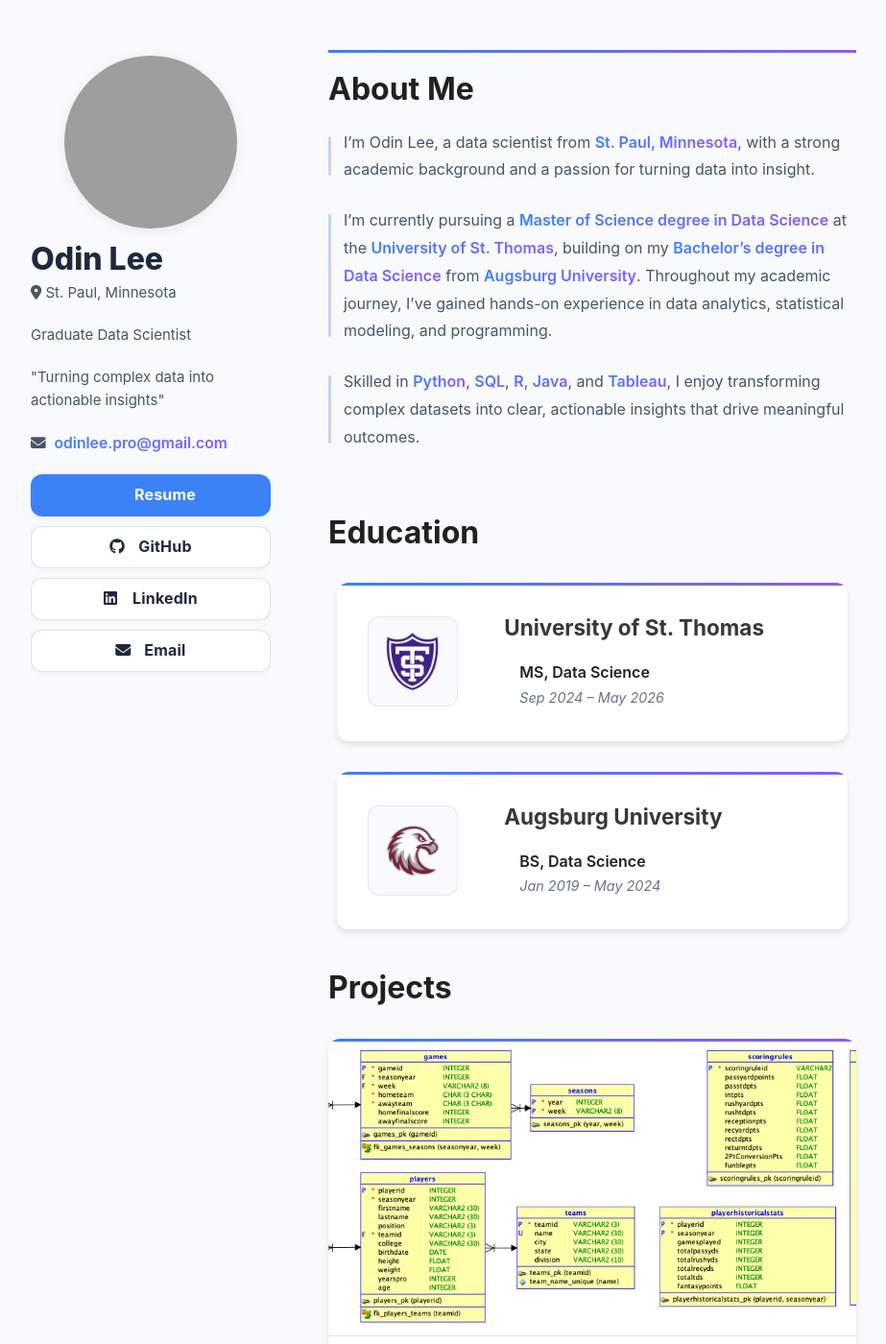
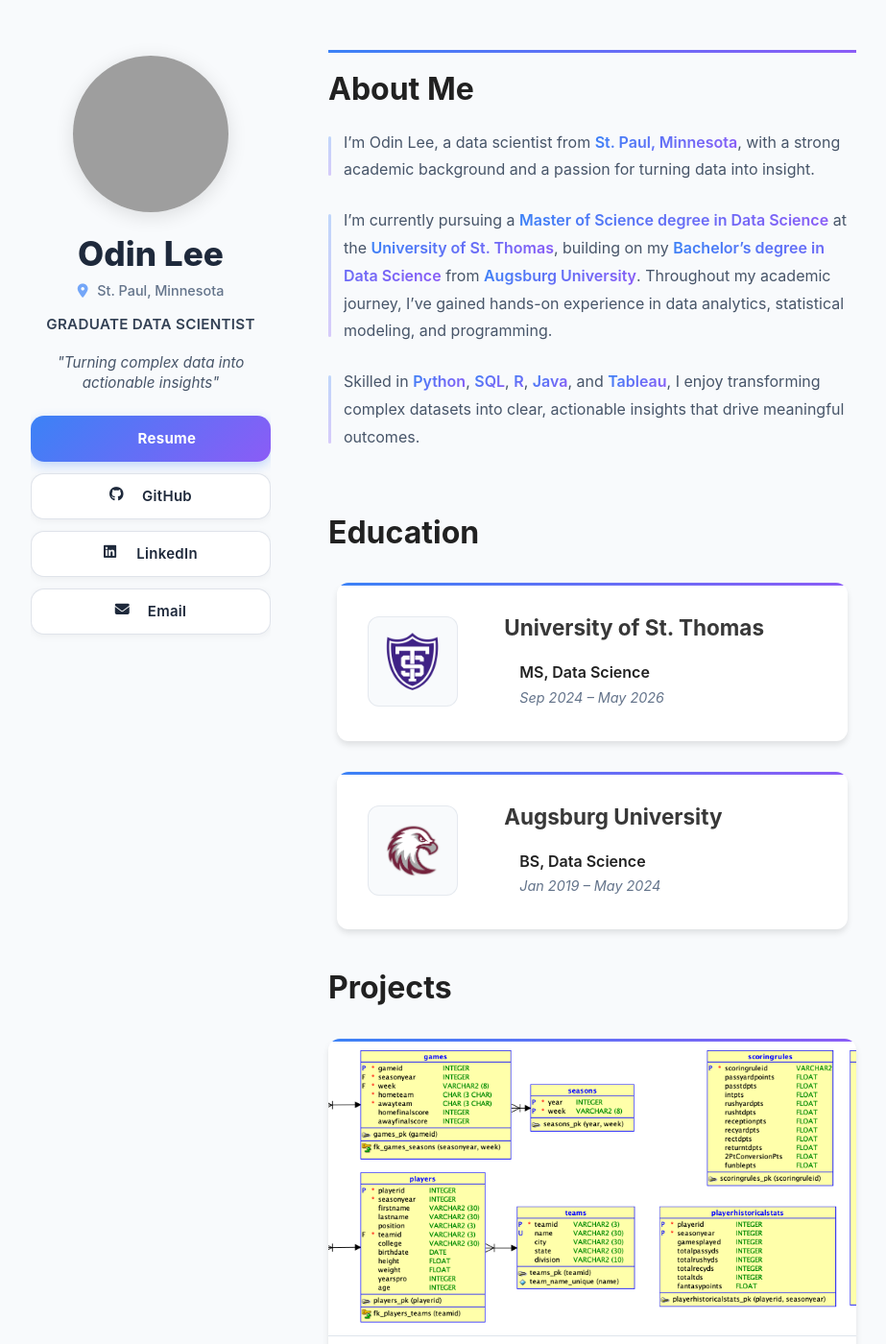
Before and after one commit to OdinLeePro/OdinLeePro.github.io, a Jekyll site: the page built from index.md, in a window 1280 px wide and 1400 px high. Shown: the whole window at 96% size, without its empty margins (178-1101 px from the left). Built offline with Jekyll 4.4.1, drawn with Linux system fonts in a browser that asks for light colours; the repository's description, which GitHub fills in, is left out; grey boxes are pictures that could not be loaded.

Commit message:
Add files via upload

```diff
--- a/assets/css/style.scss
+++ b/assets/css/style.scss
@@ -99,35 +99,98 @@ h1.section-title {
 
 .headshot {
   border-radius: 50%;                           // make the image perfectly circular
-  margin-bottom: 14px;
-  max-width: 72%;
+  margin-bottom: 1.5rem;                        // increased spacing below headshot
+  max-width: 65%;                               // reduced from 72% for better text balance
   aspect-ratio: 1 / 1;
   height: auto;                                 // keeps height responsive with width
   display: block;                               // makes the image behave like a block (so margin auto works)
   margin-inline: auto;                          // horizontally center the image
   object-fit: cover;                            // crop the image neatly to fill its circle
-  box-shadow: 0 2px 14px rgba(0,0,0,0.08);    // subtle shadow for depth
+  box-shadow: 0 4px 20px rgba(0,0,0,0.12);     // enhanced shadow for more depth
 }
 
-/* style the <h1> that follows a headshot, or an <h1> that directly precedes an .addr */
-.headshot + h1, h1:has(+ .addr) {
-  font-size: 2rem;
+/* style the <h1> that follows a headshot - updated for new fields */
+.headshot + h1, h1:has(+ .location), h1:has(+ .addr) {
+  font-size: 2.2rem;                            // slightly smaller for better hierarchy
   color: $title-color;
-  margin: 0 0 6px;        // no top margin, 20px bottom spacing
-  font-weight: 800;       // bold text
-  line-height: 1.1;       // compact line height for titles
+  margin: 0 0 8px;                              // tight spacing to next element
+  font-weight: 800;                             // bold text
+  line-height: 1.1;                             // compact line height for titles
+  text-align: center;                           // center the name
 }
 
-/* -------- Email Address Styling -------- */
+/* -------- Location Styling -------- */
+
+.location {
+  text-align: center;
+  margin: 0 0 12px 0;
+  font-size: 0.9rem;
+  color: $muted-color;
+  font-weight: 500;
+  display: flex;
+  align-items: center;
+  justify-content: center;
+  gap: 6px;
+}
+
+.location i {
+  color: rgba($blue, 0.7);                      // subtle blue accent for location icon
+}
+
+/* -------- Professional Title Styling -------- */
+
+.professional-title {
+  text-align: center;
+  margin: 0 0 16px 0;
+  font-size: 1.1rem;
+  font-weight: 600;
+  color: $heading-color;
+  letter-spacing: 0.3px;
+  text-transform: uppercase;                    // makes it feel more like a credential
+  font-size: 0.95rem;                          // slightly smaller for the uppercase text
+}
+
+/* -------- Value Proposition Tagline -------- */
+
+.tagline {
+  text-align: center;
+  margin: 0 0 24px 0;
+  font-size: 0.95rem;
+  font-style: italic;
+  color: $text-color;
+  line-height: 1.4;
+  padding: 0 8px;                              // slight padding for mobile
+  position: relative;
+}
+
+.tagline::before,
+.tagline::after {
+  content: '';
+  position: absolute;
+  top: 50%;
+  width: 20px;
+  height: 1px;
+  background: linear-gradient(135deg, rgba($blue, 0.4), rgba($purple, 0.4));
+}
+
+.tagline::before {
+  left: -30px;
+}
+
+.tagline::after {
+  right: -30px;
+}
+
+/* -------- Email Address Styling (Hidden by default) -------- */
 
 .addr {
+  display: none;                               // hidden since email is now a button
   margin: 2px 0 12px 0;
   font-size: 0.98rem;
 }
 
 .addr a {
-
-  // fallback solid color if gradient isn’t supported
+  // fallback solid color if gradient isn't supported
   color: $blue;
 
   // gradient text (blue → purple)
@@ -136,9 +199,9 @@ h1.section-title {
   -webkit-text-fill-color: transparent;
   background-clip: text;
 
-  text-decoration: none;    // remove default underline
-  font-weight: 600;         // make email text slightly bolder
-  display: inline-block;    // allows transform/scale on the link
+  text-decoration: none;                       // remove default underline
+  font-weight: 600;                            // make email text slightly bolder
+  display: inline-block;                       // allows transform/scale on the link
 }
 
 /* apply smooth animation to both the envelope icon and the email link */
@@ -151,7 +214,7 @@ h1.section-title {
   transform: scale(1.05);
 }
 
-/* apply gradient on hover to the envalope icon */
+/* apply gradient on hover to the envelope icon */
 .addr:hover i {
   background: linear-gradient(135deg, $blue, $purple);
   -webkit-background-clip: text;
@@ -161,7 +224,7 @@ h1.section-title {
 
 /* accessible focus for the email link */
 .addr a:focus-visible {
-  outline: 3px solid rgba(59, 130, 246, 0.35);    // blue focus ring
+  outline: 3px solid rgba(59, 130, 246, 0.35);  // blue focus ring
   outline-offset: 3px;
   border-radius: 6px;
 }
@@ -176,50 +239,42 @@ h1.section-title {
 /* -------- Socials Links DESKTOP -------- */
 
 .linkWrapperDesktop {
-  margin-top: 20px;   // space above the links block
+  margin-top: 24px;                            // increased spacing above buttons
 }
 
 .linkWrapperDesktop .link {
-  list-style: none;   // remove bullets
-  padding: 0;         // reset padding
-  margin: 0;          // reset margin
+  list-style: none;                            // remove bullets
+  padding: 0;                                  // reset padding
+  margin: 0;                                   // reset margin
 
   /* use grid for consistent vertical rhythm */
   display: grid;
-  gap: 10px;
+  gap: 12px;                                   // increased spacing between buttons
 }
 
 .linkWrapperDesktop .link li {
-  margin: 0;    // vertical spacing between items
+  margin: 0;                                   // vertical spacing between items
 }
 
-/* Base button appearance (White Buttons) */
+/* Base button appearance */
 .linkWrapperDesktop .link a {
-  display: inline-flex;                       // layout for icon + text
-  align-items: center;                        // vertically center contents
+  display: inline-flex;                        // layout for icon + text
+  align-items: center;                         // vertically center contents
   justify-content: center;
-  gap: 8px;
-  width: 100%;                                // fill container width
-  min-height: 44px;                           // accessible tap target (kept)
-  height: 44px;
-  padding: 0 18px;                            // inner spacing
-  box-sizing: border-box;                     // include border/padding in width
+  gap: 10px;                                   // more space for icons
+  width: 100%;                                 // fill container width
+  min-height: 48px;                            // larger accessible tap target
+  height: 48px;
+  padding: 0 20px;                             // inner spacing
+  box-sizing: border-box;                      // include border/padding in width
 
-  background: $white;                         // white card look
-  border: 1.5px solid $border-color;          // subtle border (slightly stronger)
-  border-radius: 12px;                        // rounder corners (was $border-radius)
-  box-shadow: 0 2px 8px rgba(0,0,0,0.04);   // gentle lift
+  border-radius: 14px;                         // more rounded corners
+  text-decoration: none;                       // remove underline
+  font-size: 15px;                             // readable size
+  font-weight: 600;                            // semi-bold
+  letter-spacing: 0.3px;
 
-  text-decoration: none;                      // remove underline
-  color: $title-color;                        // default link color
-  font-size: 16px;                            // readable size
-  font-weight: 700;                           // stronger weight
-  letter-spacing: .2px;
-
-  transition: background-color .15s ease,
-              border-color .15s ease,
-              color .15s ease,
-              transform .04s ease;
+  transition: all 0.2s ease;                   // smooth transitions
 }
 
 .linkWrapperDesktop .link a:active {
@@ -231,54 +286,99 @@ h1.section-title {
   outline-offset: 2px;
 }
 
-/* normal hover (solid text color as fallback) */
-.linkWrapperDesktop .link a:hover {
-  background: #f1f5f9;              // subtle hover background
-  border-color: rgba($purple, 0.3);   // tinted border on hover
-  color: #334155;                   // slightly darker text on hover
+/* PRIMARY BUTTON (Resume) — Hero CTA */
+.linkWrapperDesktop .link a.primaryButton {
+  background: linear-gradient(135deg, $blue, $purple);
+  color: white;
+  border: none;
+  box-shadow: 0 4px 12px rgba($blue, 0.3);
+  font-weight: 700;                            // bolder for primary action
 }
 
-/* upgrade to gradient text only if supported */
-@supports (-webkit-background-clip: text) or (background-clip: text) {
-  .linkWrapperDesktop .link a.baseButton:hover {
-    background-image: linear-gradient(135deg, $blue, $purple);
-    -webkit-background-clip: text;
-    background-clip: text;
-    -webkit-text-fill-color: transparent;
-    color: transparent;
-  }
+.linkWrapperDesktop .link a.primaryButton:hover {
+  transform: translateY(-2px);                 // lift effect
+  box-shadow: 0 6px 20px rgba($blue, 0.4);    // stronger shadow on hover
 }
 
-
-/* --------------------------------*/
-
-
-/* PRIMARY (Resume) — solid accent */
-.linkWrapperDesktop .link a.primaryButton {
-  background: $blue;
-  color: #ffffff;
-  border-color: transparent;
-}
-.linkWrapperDesktop .link a.primaryButton:hover {
-  background: darken($blue, 12%);             // richer hover
-}
-
-/* SECONDARY (GitHub / LinkedIn) — subtle outline */
+/* SECONDARY BUTTONS (GitHub, LinkedIn, Email) — Clean outline style */
 .linkWrapperDesktop .link a.baseButton {
   background: $white;
   color: $title-color;
+  border: 1.5px solid $border-color;
+  box-shadow: 0 2px 8px rgba(0,0,0,0.05);
 }
+
 .linkWrapperDesktop .link a.baseButton:hover {
-  background: mix($blue, #ffffff, 8%);        // soft tinted hover
-  border-color: rgba($blue, 0.35);
+  background: #f8fafc;                         // subtle hover background
+  border-color: rgba($blue, 0.3);             // tinted border on hover
+  transform: translateY(-1px);                 // slight lift
+  box-shadow: 0 4px 12px rgba(0,0,0,0.1);     // enhanced shadow
   color: $heading-color;
 }
 
 /* Icon sizing harmony */
 .linkWrapperDesktop .link a svg,
 .linkWrapperDesktop .link a i {
-  width: 18px;
-  height: 18px;
+  width: 20px;                                 // slightly larger icons
+  height: 20px;
+}
+
+/* -------- Socials Links MOBILE -------- */
+
+.linkWrapperMobile {
+  display: none;                               // hidden by default (shown via media query)
+  margin: 12px 0;                              // spacing above/below the mobile links block
+}
+
+.linkWrapperMobile ul.link {
+  margin: 0 0 10px;                            // space below the list
+  list-style: none;                            // remove bullets
+  padding: 0;                                  // reset padding
+  display: flex;                               // lay items in a row
+  flex-wrap: wrap;                             // wrap to next line on small screens
+  gap: 8px;                                    // spacing between items
+  width: 100%;                                 // take full width
+}
+
+.linkWrapperMobile .link li {
+  margin: 0;                                   // no per-item margins (gap handles spacing)
+  flex: 1;                                     // make each item grow equally
+  min-width: 0;                                // allow flex items to shrink below content size
+}
+
+.linkWrapperMobile .link a {
+  font-weight: 500;                            // semi-bold label
+  display: flex;                               // align icon + text horizontally
+  align-items: center;                         // vertically center contents
+  justify-content: center;                     // center content
+  background: $white;                          // pill background
+  border: 1px solid $border-color;             // subtle outline
+  border-radius: $border-radius;               // rounded pill corners
+  text-decoration: none;                       // no underline
+  color: $text-color;                          // text color
+  font-size: 14px;                             // compact size for mobile
+  padding: 8px 8px;                            // inner spacing
+  white-space: nowrap;                         // keep each pill on one line
+  width: 100%;                                 // fill the flex item completely
+  box-sizing: border-box;                      // include padding/border in width
+  min-height: 44px;                            // accessible touch target
+}
+
+.linkWrapperMobile .link a:hover {
+  background: #f1f5f9;                         // subtle hover background
+  border-color: rgba($purple, 0.3);           // tinted border on hover
+}
+
+/* Special styling for primary button on mobile */
+.linkWrapperMobile .link a.primaryButton {
+  background: linear-gradient(135deg, $blue, $purple);
+  color: white;
+  border: none;
+  font-weight: 600;
+}
+
+.linkWrapperMobile .link a.primaryButton:hover {
+  background: linear-gradient(135deg, darken($blue, 8%), darken($purple, 8%));
 }
 
 /* -------- Socials Links MOBILE -------- */
```
